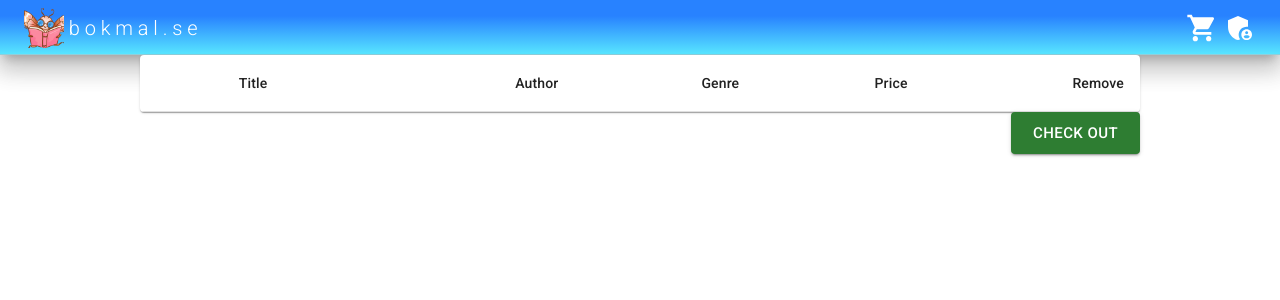
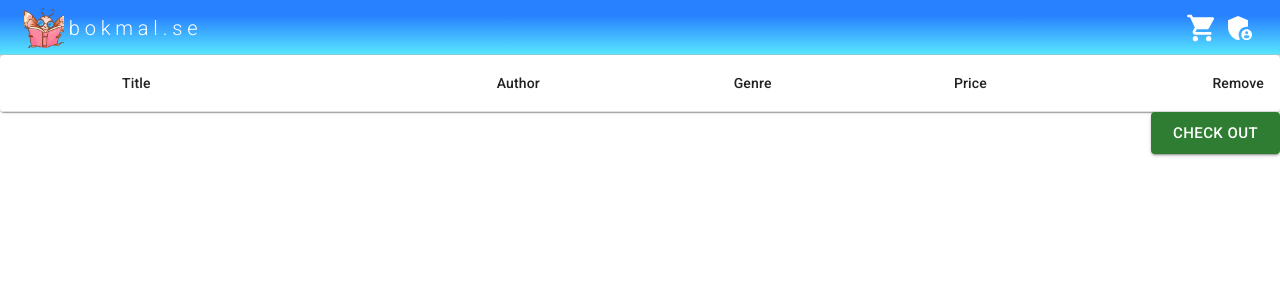
Before and after one commit to Banjo1337/Webshop, a React (Vite) app: page /shoppingcart in a window 1280 px wide. Shown: the top 300 px of the page. Built offline with nearby package versions, Linux system fonts and the light colour scheme.

Commit message:
centering main content

```diff
--- a/src/index.css
+++ b/src/index.css
@@ -1,3 +1,8 @@
 body {
   margin: 0;
 }
+
+main {
+  max-width: 1500px;
+  margin: 0 auto;
+}
--- a/src/pages/ShoppingCart.tsx
+++ b/src/pages/ShoppingCart.tsx
@@ -9,6 +9,7 @@ import { useCart } from '../contexts/CartContext';
 import DeleteIcon from '@mui/icons-material/Delete';
 import { Box, Button } from '@mui/material';
 import { Link } from "react-router-dom";
+
 export default function BasicTable() {
   const { cart, removeFromCart } = useCart();
   var formatter = new Intl.NumberFormat('sv-SE', {
@@ -17,7 +18,7 @@ export default function BasicTable() {
   })
 
   return (
-    <main style={{maxWidth: "1000px", margin: "0 auto", display: "flex", flexDirection: "column"}}>
+    <main style={{display: "flex", flexDirection: "column"}}>
       <TableContainer component={Paper}>
         <Table sx={{ minWidth: 650 }} aria-label="simple table">
           <TableHead>
@@ -53,7 +54,7 @@ export default function BasicTable() {
                 <TableCell align="right">{formatter.format(product.price)}</TableCell>
                 <TableCell align="right">
                   <DeleteIcon
-                    sx={{color: "#F5425D"}}
+                    sx={{color: "#F5425D", cursor: "pointer"}}
                     onClick={() => removeFromCart(product)}
                   />
                   </TableCell>
```
